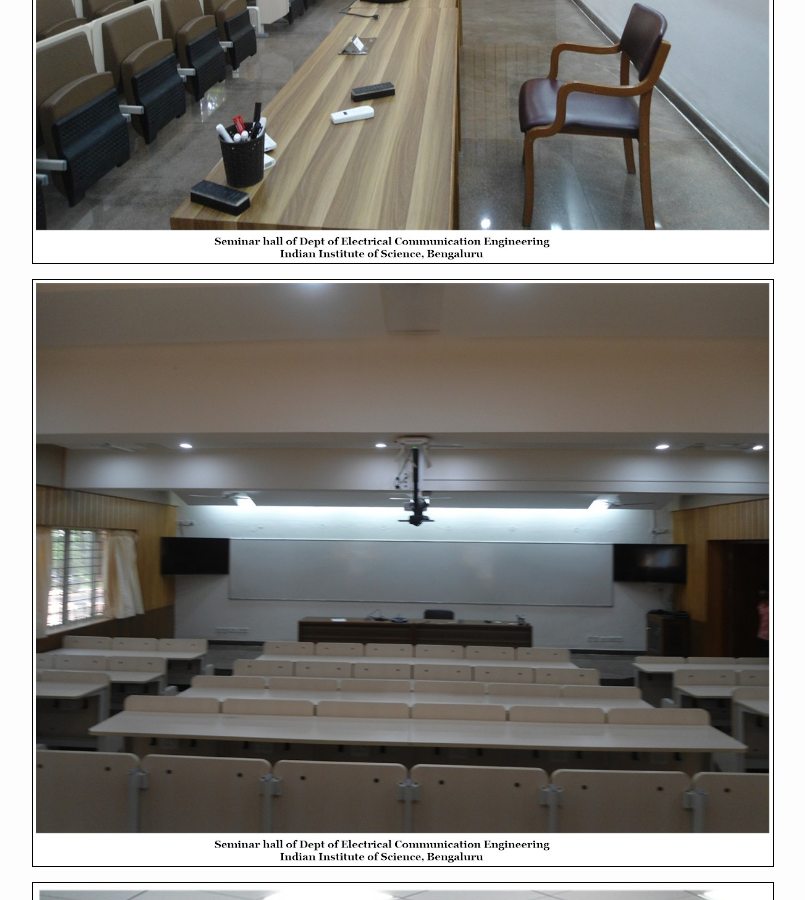
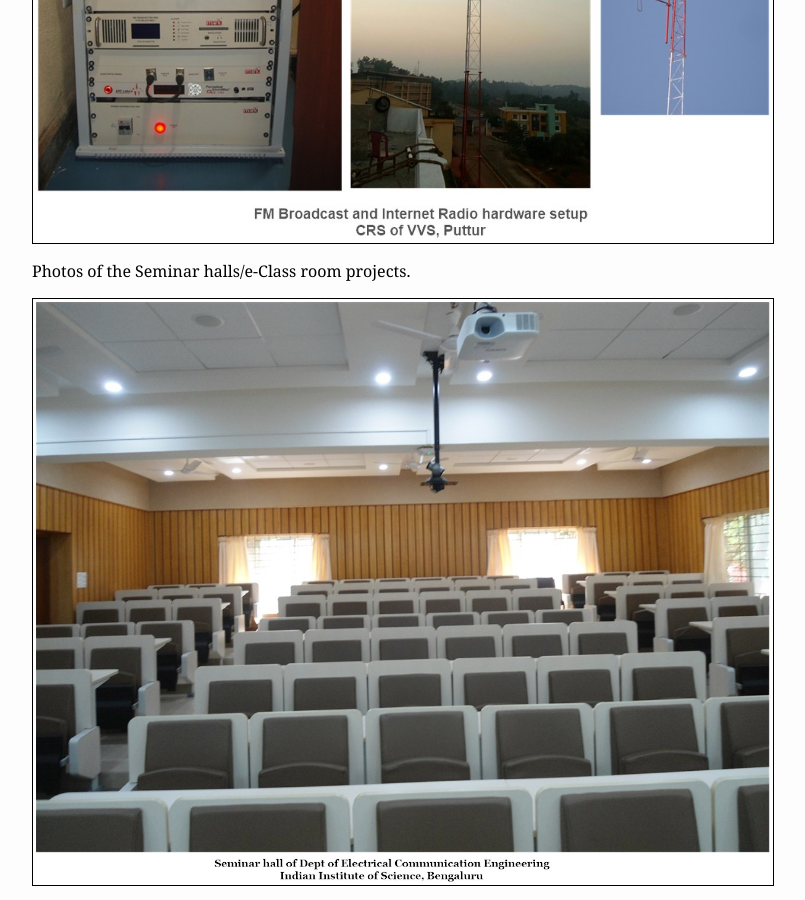
Before and after one commit to VarpasMedia/VarpasMedia.github.io, a Jekyll site: the page built from media.md, in a window 1280 px wide and 900 px high, scrolled down 7944 px. Shown: the whole window, without its empty margins (238-1043 px from the left). Built offline with Jekyll 4.4.1, drawn with Linux system fonts in a browser that asks for light colours; our own code applies the rules of GitHub Pages for plain Markdown files.

Commit message:
Update media.md

```diff
--- a/media.md
+++ b/media.md
@@ -50,8 +50,30 @@ permalink: /Media/
 
 <img src = "/Photos/MET-3.jpg" border = "1" />
 
+
+<img src = "/Photos/vvs-1.jpg" border = "1" />
+
+<p></p>
 <p></p>
 
+<img src = "/Photos/vvs-2.jpg" border = "1" />
+
+<p> </p>
+<p></p>
+<img src = "/Photos/vvs-3.jpg" border = "1" />
+
+<p></p>
+<p></p>
+<img src = "/Photos/vvs-4.jpg" border = "1" />
+<p></p>
+<p></p>
+
+
+
+
+<p></p>
+
+<p>Photos of the Seminar halls/e-Class room projects. </p>
 
 <p></p>
 <p></p>
@@ -84,24 +106,39 @@ permalink: /Media/
 <p></p>
 
 
-<img src = "/Photos/vvs-1.jpg" border = "1" />
+<p></p>
+<p></p>
+<img src = "/Photos/BEC_Classroom_1" border = "1" />
+<p></p>
+<p></p>
 
 <p></p>
 <p></p>
-
-<img src = "/Photos/vvs-2.jpg" border = "1" />
-
-<p> </p>
+<img src = "/Photos/BEC_Classroom_2" border = "1" />
 <p></p>
-<img src = "/Photos/vvs-3.jpg" border = "1" />
+<p></p>
 
 <p></p>
 <p></p>
-<img src = "/Photos/vvs-4.jpg" border = "1" />
+<img src = "/Photos/BEC_Classroom_3" border = "1" />
+<p></p>
+<p></p>
+
+
+<p></p>
+<p></p>
+<img src = "/Photos/BEC_Classroom_4" border = "1" />
+<p></p>
+<p></p>
+
+<p></p>
+<p></p>
+<img src = "/Photos/BEC_Classroom_5" border = "1" />
 <p></p>
 <p></p>
 
 
 
 
+
 <p></p>
```
